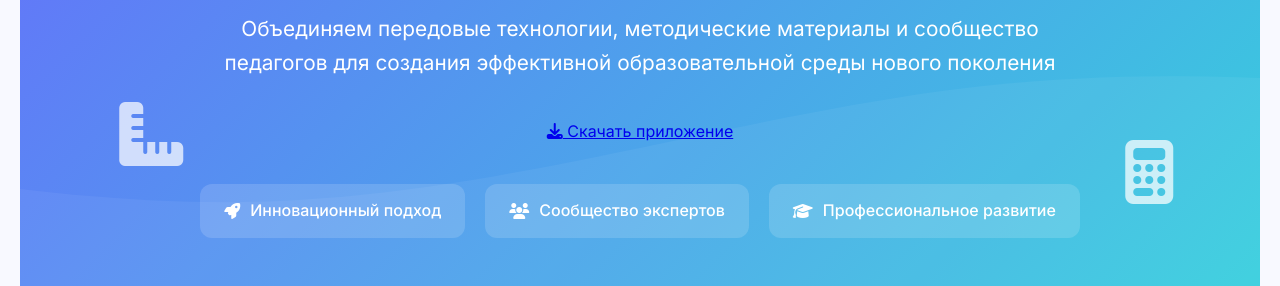
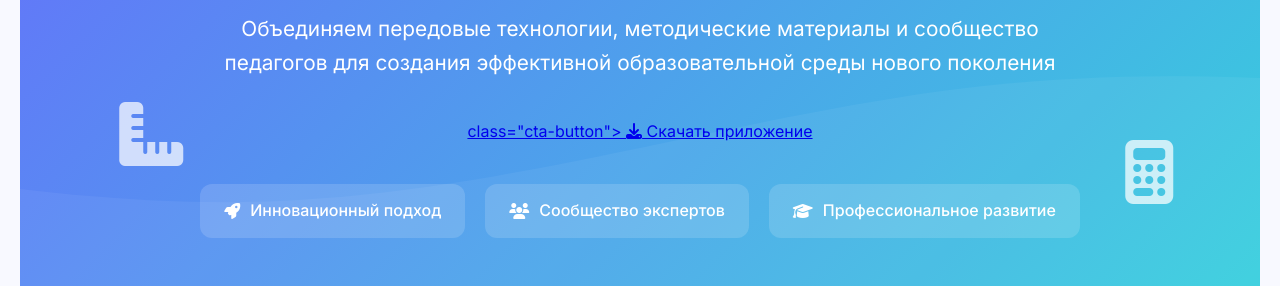
Before and after one commit to EduCareSchool/-, a plain HTML site: page index.html in a window 1280 px wide. Shown: the part 514-800 px from the top of the page. Drawn offline with Linux system fonts and the light colour scheme; no server answers.

Commit message:
index.html

```diff
--- a/index.html
+++ b/index.html
@@ -1149,7 +1149,7 @@
             <div class="hero-content">
                 <h1>Инновационная платформа для современного образования</h1>
                 <p>Объединяем передовые технологии, методические материалы и сообщество педагогов для создания эффективной образовательной среды нового поколения</p>
-                <a href="EduCare.apk" download="EduCare.apk">
+                <a href="EduCare.apk" download="EduCare.apk"> class="cta-button">
                     <i class="fas fa-download"></i> Скачать приложение
                 </a>
                 <div class="app-badge">
```
